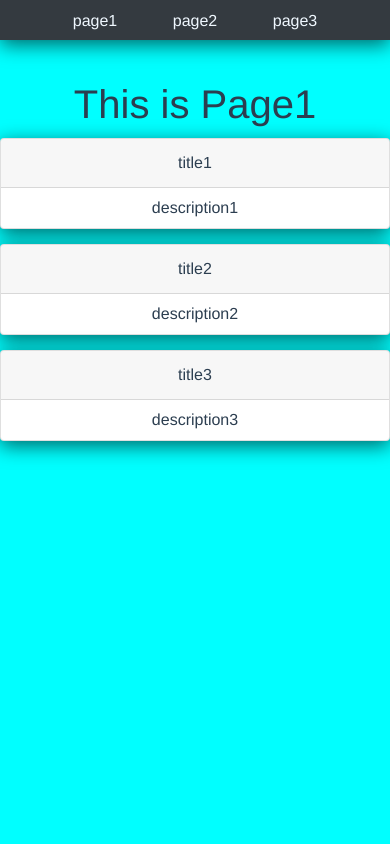
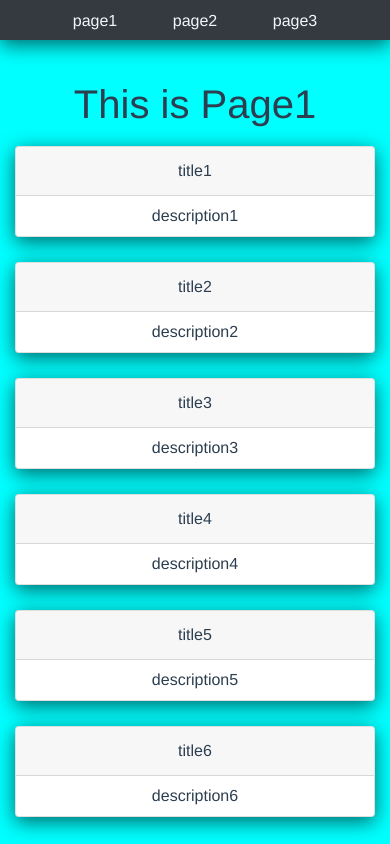
Before and after one commit to nomura-lab/portfolio-template, a Vue app: page / in a window 390 px wide. Shown: the top 844 px of the page. Built offline with nearby package versions, Linux system fonts and the light colour scheme.

Commit message:
made responsive

```diff
--- a/src/components/ProfileItem.vue
+++ b/src/components/ProfileItem.vue
@@ -1,6 +1,6 @@
 <template>
   <div
-    class="profile-item card text-center w-100"
+    class="profile-item card text-center"
     ontouchstart=""
     v-on:click="turn()"
   >
@@ -15,11 +15,11 @@
     </div>
 
     <div v-else>
-      <p
-        style="white-space: pre-line;"
-        v-text="comment"
-        class="card-body p-2"
-      />
+      <div class="profile-title card-header text-info">{{ title }} 裏面</div>
+
+      <div class="profile-body card-body p-2 ">
+        {{ comment }}
+      </div>
     </div>
   </div>
 </template>
--- a/src/views/page1.vue
+++ b/src/views/page1.vue
@@ -1,9 +1,15 @@
 <template>
-  <div class="page1" id="page1">
+  <div class="page1 container" id="page1">
     <h1>This is Page1</h1>
-    <div class="card-deck">
-      <div v-for="(item, key) in profileItems" v-bind:key="key">
-        <profile-item v-bind="item" />
+    <div class="card-deck row">
+      <div
+        v-for="(item, key) in profileItems"
+        v-bind:key="key"
+        class="col-xs-12 col-md-4"
+      >
+        <div>
+          <profile-item v-bind="item" />
+        </div>
       </div>
     </div>
   </div>
@@ -20,7 +26,10 @@
         profileItems: [
           { title: 'title1', description: 'description1', comment: 'comment1' },
           { title: 'title2', description: 'description2', comment: 'comment2' },
-          { title: 'title3', description: 'description3', comment: 'comment3' }
+          { title: 'title3', description: 'description3', comment: 'comment3' },
+          { title: 'title4', description: 'description4', comment: 'comment4' },
+          { title: 'title5', description: 'description5', comment: 'comment5' },
+          { title: 'title6', description: 'description6', comment: 'comment6' }
         ]
       }
     }
```
